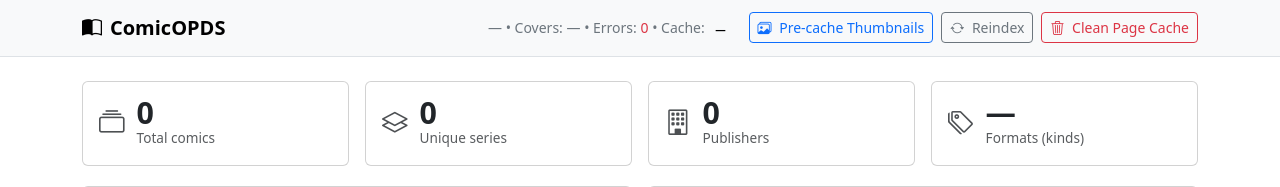
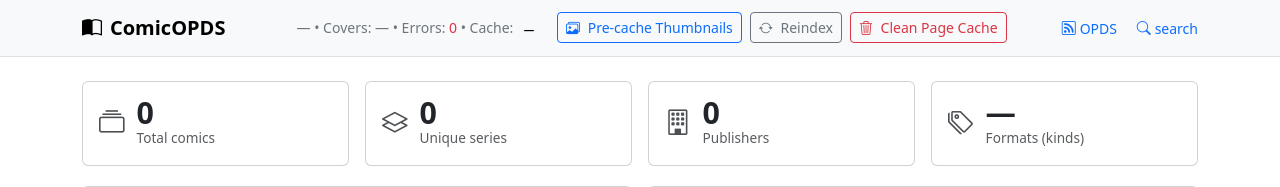
Before and after one commit to Nadiar/ComicOPDS, a Python web app: template app/templates/dashboard.html in a window 1280 px wide. Shown: the top 187 px of the page. Run offline with Jinja, Linux system fonts and the light colour scheme; the template is opened without the code that fills it, so the values that code supplies are empty.

Commit message:
Added search/opds buttons on dashboard and screenshots in docs/dashboard and docs/smartlists

```diff
--- a/app/templates/dashboard.html
+++ b/app/templates/dashboard.html
@@ -29,7 +29,6 @@
   <nav class="navbar navbar-expand-lg bg-body-tertiary border-bottom">
     <div class="container">
       <a class="navbar-brand fw-semibold" href="#"><i class="bi bi-book-half me-2"></i>ComicOPDS</a>
-
       <div class="ms-auto d-flex align-items-center gap-2">
         <span class="navbar-text small text-secondary me-2">
           <span id="lastUpdated">—</span> • Covers: <span id="covers">—</span>
@@ -48,9 +47,12 @@
           <i class="bi bi-trash3 me-1"></i> Clean Page Cache
         </button>
       </div>
+      <div class="ms-auto small text-secondary">
+        <a class="text-decoration-none me-3" href="/opds"><i class="bi bi-rss me-1"></i>OPDS</a>
+        <a class="text-decoration-none" href="/search"><i class="bi bi-search me-1"></i>search</a>
+      </div>
     </div>
   </nav>
-
   <main class="container my-4">
     <!-- Indexing progress -->
     <div id="indexProgress" class="alert alert-secondary d-none" role="alert">
```
Also changed, not shown: docs/dashboard.md (+4 -0 lines), docs/smartlists.md (+4 -0 lines), 2 other files.
